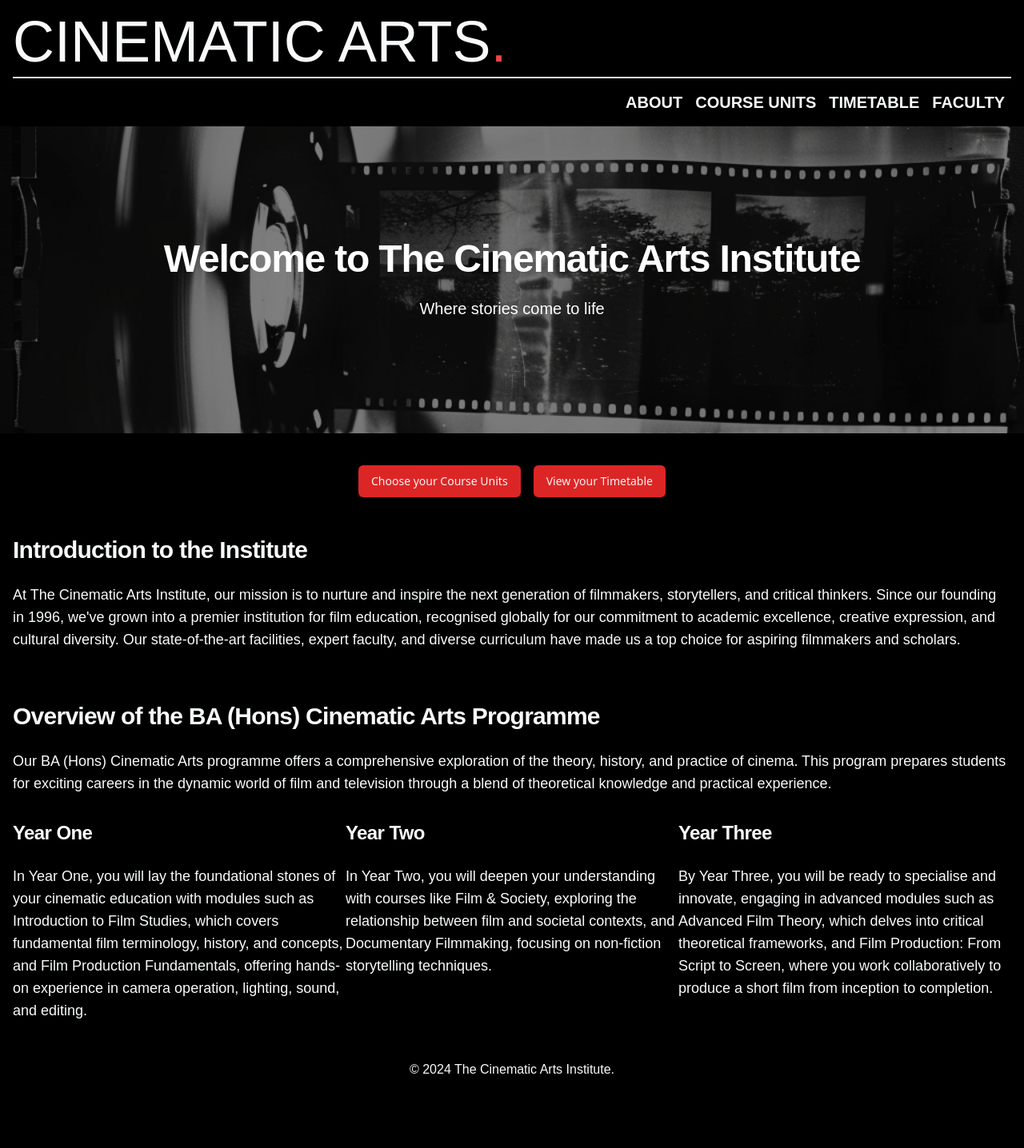
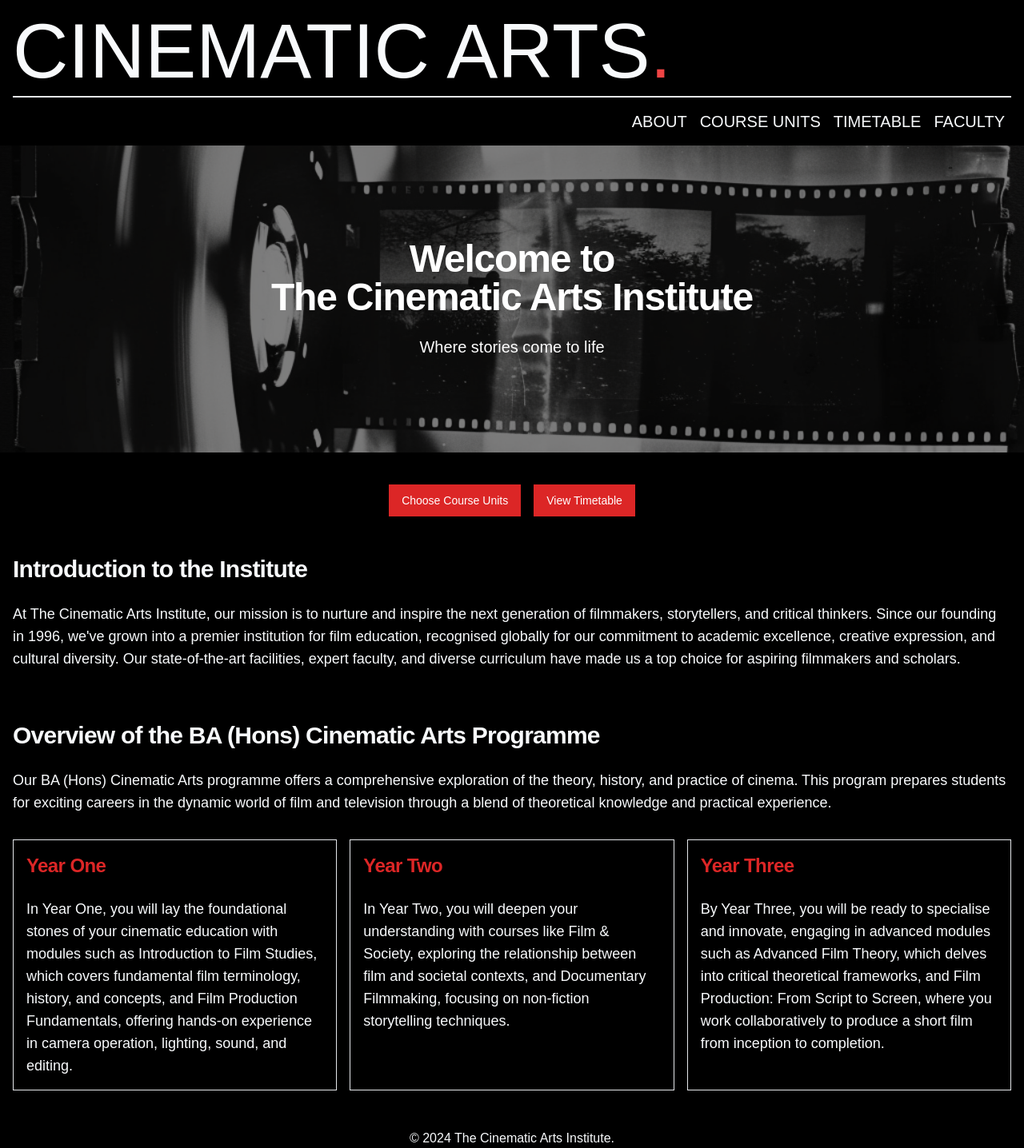
Before and after one commit to jaycee808/cinematic-arts, a Next.js app: page / in a window 1280 px wide. Shown: the whole page at 80% size. Before the commit the page ends 1350 px from the top, so only its background shows below. Built offline with nearby package versions, Linux system fonts and the light colour scheme.

Commit message:
updated navbar, timetable, and home page

```diff
--- /dev/null
+++ b/app/globals.css
@@ -0,0 +1,22 @@
+@tailwind base;
+@tailwind components;
+@tailwind utilities;
+
+@import url('https://fonts.googleapis.com/css2?family=Anton&family=Antonio:wght@100..700&family=Inter+Tight:ital,wght@0,100..900;1,100..900&family=Inter:wght@100..900&family=Work+Sans:ital,wght@0,100..900;1,100..900&display=swap');
+
+#logo {
+    font-family: "Anton", sans-serif;
+}
+
+.navbar {
+    font-family: "Work Sans", sans-serif;
+    text-transform: uppercase;
+}
+
+h1, h2, h3, h4 {
+    font-family: "Antonio", sans-serif;
+}
+
+p, ul, li, button {
+    font-family: "Work Sans", sans-serif;
+}
--- a/app/layout.jsx
+++ b/app/layout.jsx
@@ -1,5 +1,5 @@
 import React from 'react';
-import '../public/assets/styles/globals.css';
+import './globals.css'
 import NavBar from '../components/NavBar';
 import Footer from '../components/Footer';
 
--- a/app/page.jsx
+++ b/app/page.jsx
@@ -17,8 +17,10 @@ const HomePage = () => {
                     className="w-full h-full"
                 />
                 <div className="absolute inset-0 flex flex-col items-center justify-center bg-black bg-opacity-50">
-                    <h1 className="text-4xl font-extrabold tracking-tight text-white lg:text-5xl">
-                        Welcome to The Cinematic Arts Institute
+                    <h1 className="text-3xl font-extrabold tracking-tight text-white lg:text-5xl text-center">
+                        Welcome to
+                        <br></br>
+                        The Cinematic Arts Institute
                     </h1>
                     <p className="leading-7 mt-6 text-xl text-white">
                         Where stories come to life
@@ -27,10 +29,10 @@ const HomePage = () => {
             </div>
             <section className="mt-10 flex justify-center space-x-4">
                 <Link href="/courseUnits">
-                    <Button>Choose your Course Units</Button>
+                    <Button className="bg-red-600 text-white hover:bg-red-700">Choose Course Units</Button>
                 </Link>
                 <Link href="/timetable">
-                    <Button>View your Timetable</Button>
+                    <Button className="bg-red-600 text-white hover:bg-red-700">View Timetable</Button>
                 </Link>
             </section>
 
@@ -50,25 +52,25 @@ const HomePage = () => {
                 <p className="leading-7 mt-6 text-lg">
                     Our BA (Hons) Cinematic Arts programme offers a comprehensive exploration of the theory, history, and practice of cinema. This program prepares students for exciting careers in the dynamic world of film and television through a blend of theoretical knowledge and practical experience.
                 </p>
-                <div className="flex justify-between mt-8">
-                    <div className="w-1/3">
-                        <h3 className="scroll-m-20 text-2xl font-semibold tracking-tight">
+                <div className="flex flex-col lg:flex-row lg:space-x-4 space-y-8 lg:space-y-0 mt-8">
+                    <div className="w-full lg:w-1/3 p-4 border border-gray-200 rounded-lg shadow-md">
+                        <h3 className="scroll-m-20 text-2xl font-semibold tracking-tight text-red-600">
                             Year One
                         </h3>
                         <p className="leading-7 mt-6 text-lg">
                             In Year One, you will lay the foundational stones of your cinematic education with modules such as Introduction to Film Studies, which covers fundamental film terminology, history, and concepts, and Film Production Fundamentals, offering hands-on experience in camera operation, lighting, sound, and editing.
                         </p>
                     </div>
-                    <div className="w-1/3">
-                        <h3 className="scroll-m-20 text-2xl font-semibold tracking-tight">
+                    <div className="w-full lg:w-1/3 p-4 border border-gray-200 rounded-lg shadow-md">
+                        <h3 className="scroll-m-20 text-2xl font-semibold tracking-tight text-red-600">
                             Year Two
                         </h3>
                         <p className="leading-7 mt-6 text-lg">
                             In Year Two, you will deepen your understanding with courses like Film & Society, exploring the relationship between film and societal contexts, and Documentary Filmmaking, focusing on non-fiction storytelling techniques.
                         </p>
                     </div>
-                    <div className="w-1/3">
-                        <h3 className="scroll-m-20 text-2xl font-semibold tracking-tight">
+                    <div className="w-full lg:w-1/3 p-4 border border-gray-200 rounded-lg shadow-md">
+                        <h3 className="scroll-m-20 text-2xl font-semibold tracking-tight text-red-600">
                             Year Three
                         </h3>
                         <p className="leading-7 mt-6 text-lg">
--- a/app/timetable/page.jsx
+++ b/app/timetable/page.jsx
@@ -67,20 +67,23 @@ const TimetablePage = () => {
                 <h1 className="scroll-m-20 text-4xl font-extrabold tracking-tight lg:text-5xl">Your Timetable</h1>
             </header>
 
-            <main>
-                <div>
-                    {daysOfWeek.map(day => (
-                        <Card key={day} className="my-6">
-                            <CardHeader>
-                                <CardTitle className="text-3xl font-semibold tracking-tight mt-6 border-b pb-2">{day}</CardTitle>
-                            </CardHeader>
+            <main className="grid grid-cols-5 gap-4 py-4">
+                {daysOfWeek.map(day => {
+                    const classes = getClassesByDay(day);
+                    return (
+                        <React.Fragment key={day}>
+                            <div className="col-span-1">
+                                <h2 className="text-3xl uppercase font-semibold tracking-tight mt-6 pb-2">{day}</h2>
+                            </div>
+                            <div className="col-span-4">
+                                {classes.length > 0 ? (
+                                    classes.map((classItem, index) => (
+                                        <Card key={index} className="mb-4">
                                             <CardContent>
-                                {getClassesByDay(day).length > 0 ? (
-                                    getClassesByDay(day).map((classItem, index) => (
-                                        <Accordion type="single" collapsible key={index}>
+                                                <Accordion type="single" collapsible>
                                                     <AccordionItem value={`item-${index}`}>
                                                         <AccordionTrigger>
-                                                    <h3 className="mt-8 scroll-m-20 text-2xl font-semibold tracking-tight">{classItem.title}</h3>
+                                                            <h3 className="mt-4 scroll-m-20 text-xl font-semibold tracking-tight">{classItem.title}</h3>
                                                         </AccordionTrigger>
                                                         <AccordionContent>
                                                             <p className="leading-7 [&:not(:first-child)]:mt-6">Teacher: {classItem.teacher}</p>
@@ -89,14 +92,16 @@ const TimetablePage = () => {
                                                         </AccordionContent>
                                                     </AccordionItem>
                                                 </Accordion>
+                                            </CardContent>
+                                        </Card>
                                     ))
                                 ) : (
                                     <p className="leading-7 [&:not(:first-child)]:mt-6">No classes scheduled.</p>
                                 )}
-                            </CardContent>
-                        </Card>
-                    ))}
                             </div>
+                        </React.Fragment>
+                    );
+                })}
             </main>
         </div>
     );
--- a/components/NavBar.jsx
+++ b/components/NavBar.jsx
@@ -18,10 +18,10 @@ const NavBar = () => {
     return (
         <nav className="p-4">
             <div>
-                <div id="logo" className="text-7xl border-b-2 pb-2 mb-4">
+                <div id="logo" className="text-5xl md:text-8xl border-b-2 pb-2 mb-4">
                     <Link href="/">CINEMATIC ARTS<span className="text-red-500">.</span></Link>
                 </div>
-                <div className="navbar flex lg:justify-end md:justify-center sm:justify-center space-x-4 px-2 text-xl font-bold">
+                <div className="navbar flex lg:justify-end md:justify-center sm:justify-center space-x-2 md:space-x-4 md:px-2 text-sm sm:text-xl">
                     <div className="relative z-50">
                         <button
                             onClick={toggleAboutDropdown}
--- a/public/assets/styles/globals.css
+++ /dev/null
@@ -1,79 +0,0 @@
-@tailwind base;
-@tailwind components;
-@tailwind utilities;
-
-@layer base {
-    :root {
-        --background: 0 0% 100%;
-        --foreground: 0 0% 3.9%;
-        --card: 0 0% 100%;
-        --card-foreground: 0 0% 3.9%;
-        --popover: 0 0% 100%;
-        --popover-foreground: 0 0% 3.9%;
-        --primary: 0 72.2% 50.6%;
-        --primary-foreground: 0 85.7% 97.3%;
-        --secondary: 0 0% 96.1%;
-        --secondary-foreground: 0 0% 9%;
-        --muted: 0 0% 96.1%;
-        --muted-foreground: 0 0% 45.1%;
-        --accent: 0 0% 96.1%;
-        --accent-foreground: 0 0% 9%;
-        --destructive: 0 84.2% 60.2%;
-        --destructive-foreground: 0 0% 98%;
-        --border: 0 0% 89.8%;
-        --input: 0 0% 89.8%;
-        --ring: 0 72.2% 50.6%;
-        --radius: 0.5rem;
-        --chart-1: 12 76% 61%;
-        --chart-2: 173 58% 39%;
-        --chart-3: 197 37% 24%;
-        --chart-4: 43 74% 66%;
-        --chart-5: 27 87% 67%;
-    }
-
-    .dark {
-        --background: 0 0% 3.9%;
-        --foreground: 0 0% 98%;
-        --card: 0 0% 3.9%;
-        --card-foreground: 0 0% 98%;
-        --popover: 0 0% 3.9%;
-        --popover-foreground: 0 0% 98%;
-        --primary: 0 72.2% 50.6%;
-        --primary-foreground: 0 85.7% 97.3%;
-        --secondary: 0 0% 14.9%;
-        --secondary-foreground: 0 0% 98%;
-        --muted: 0 0% 14.9%;
-        --muted-foreground: 0 0% 63.9%;
-        --accent: 0 0% 14.9%;
-        --accent-foreground: 0 0% 98%;
-        --destructive: 0 62.8% 30.6%;
-        --destructive-foreground: 0 0% 98%;
-        --border: 0 0% 14.9%;
-        --input: 0 0% 14.9%;
-        --ring: 0 72.2% 50.6%;
-        --chart-1: 220 70% 50%;
-        --chart-2: 160 60% 45%;
-        --chart-3: 30 80% 55%;
-        --chart-4: 280 65% 60%;
-        --chart-5: 340 75% 55%;
-    }
-}
-
-@import url('https://fonts.googleapis.com/css2?family=Anton&family=Antonio:wght@100..700&family=Inter+Tight:ital,wght@0,100..900;1,100..900&family=Inter:wght@100..900&family=Work+Sans:ital,wght@0,100..900;1,100..900&display=swap');
-
-#logo {
-    font-family: "Anton", sans-serif;
-}
-
-.navbar {
-    font-family: "Work Sans", sans-serif;
-    text-transform: uppercase;
-}
-
-h1, h2, h3, h4 {
-    font-family: "Antonio", sans-serif;
-}
-
-p {
-    font-family: "Work Sans", sans-serif;
-}
```
Lines whose indentation alone changed are shown as unchanged.
